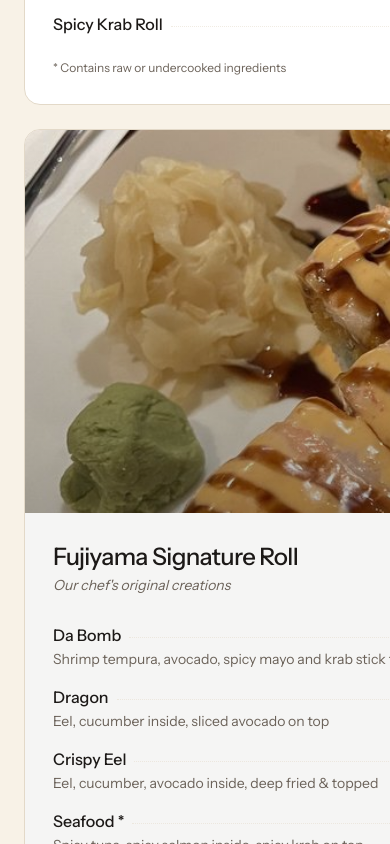
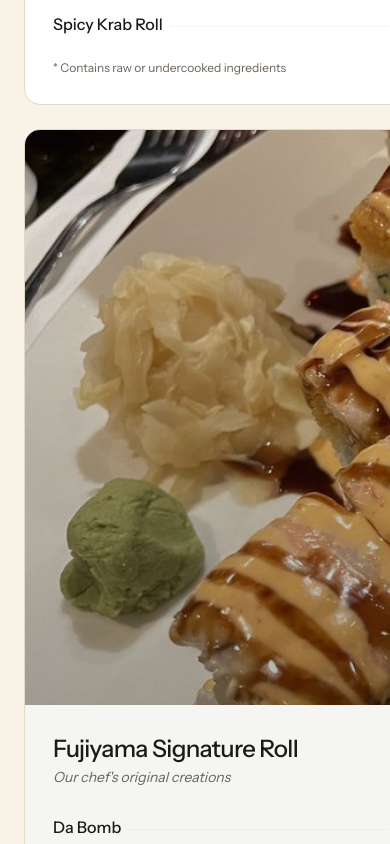
Before and after one commit to Kevinli7673/Fujiyama-Website, a Next.js app: page /menu in a window 390 px wide. Shown: the part 3600-4444 px from the top of the page. Built offline with nearby package versions, Linux system fonts and the light colour scheme.

Commit message:
Add impeccable to gitignore and fix mobile featured card aspect ratio

```diff
--- a/src/app/menu/page.tsx
+++ b/src/app/menu/page.tsx
@@ -598,7 +598,7 @@ function FeaturedCard({ category }: { category: MenuCategory }) {
         spotlightColor="rgba(177, 53, 39, 0.08)"
       >
         {img && (
-          <div className="relative aspect-[3/1] w-full overflow-hidden">
+          <div className="relative aspect-[2/1] w-full overflow-hidden md:aspect-[3/1]">
             <Image
               src={img.src}
               alt={img.alt}
```
Also changed, not shown: 1 other file (tests, documents, lock files or other folders).
